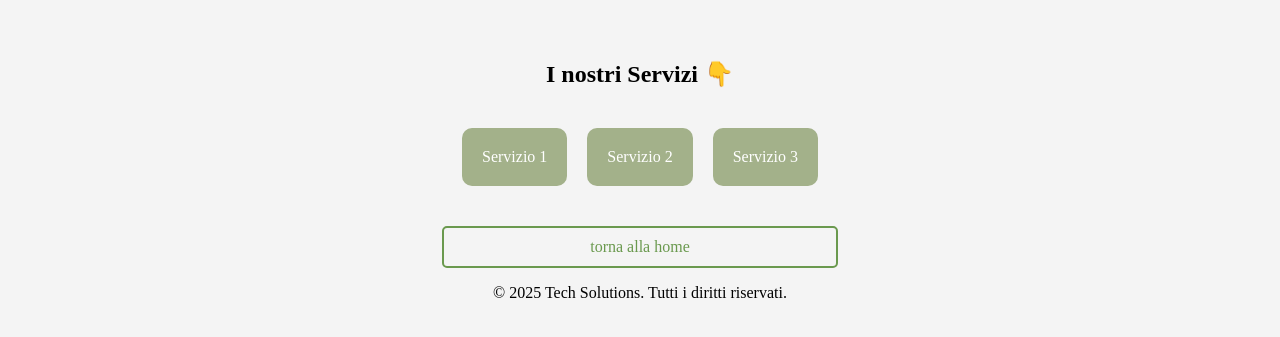
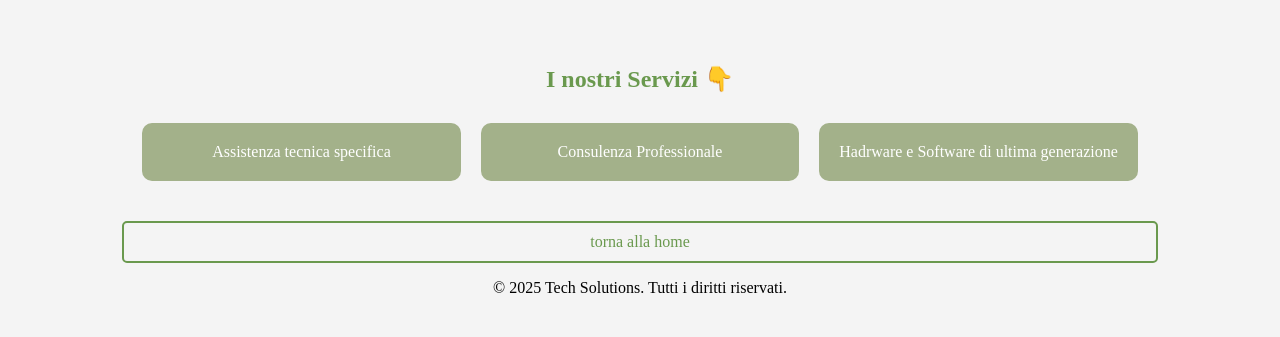
Before and after one commit to DavideSiracusano/Esercizi-Corso-Front-End, a plain HTML site: page tech-solutions-landing-03-09/services.html in a window 1280 px wide. Shown: the part 221-558 px from the top of the page. Drawn offline with Linux system fonts and the light colour scheme.

Commit message:
sistemati h2

```diff
--- a/tech-solutions-landing-03-09/services.html
+++ b/tech-solutions-landing-03-09/services.html
@@ -13,9 +13,11 @@
     </header>
     <main>
       <section id="services">
-        <div class="service-item">Servizio 1</div>
-        <div class="service-item">Servizio 2</div>
-        <div class="service-item">Servizio 3</div>
+        <div class="service-item">Assistenza tecnica specifica</div>
+        <div class="service-item">Consulenza Professionale</div>
+        <div class="service-item">
+          Hadrware e Software di ultima generazione
+        </div>
       </section>
       <!-- torna alla home -->
       <section id="back-home">
--- a/tech-solutions-landing-03-09/styleAbout.css
+++ b/tech-solutions-landing-03-09/styleAbout.css
@@ -9,7 +9,7 @@ body {
 }
 
 h1,
-h4 {
+h2 {
   color: #6a994e;
   margin-bottom: 20px;
   text-align: center;
--- a/tech-solutions-landing-03-09/styleForm.css
+++ b/tech-solutions-landing-03-09/styleForm.css
@@ -8,7 +8,7 @@ body {
   margin: 0; /* rimuove margini predefiniti */
 }
 
-h1 {
+h2 {
   color: #6a994e;
   font-size: 24px;
   margin-bottom: 20px;
--- a/tech-solutions-landing-03-09/styleServices.css
+++ b/tech-solutions-landing-03-09/styleServices.css
@@ -8,10 +8,9 @@ body {
   margin: 0; /* rimuove margini predefiniti */
 }
 
-h1 {
-  text-align: center;
-  margin-bottom: 20px;
-  color: #a3b18a;
+h2 {
+  color: #6a994e;
+  margin-bottom: 10px;
 }
 
 #services {
```
